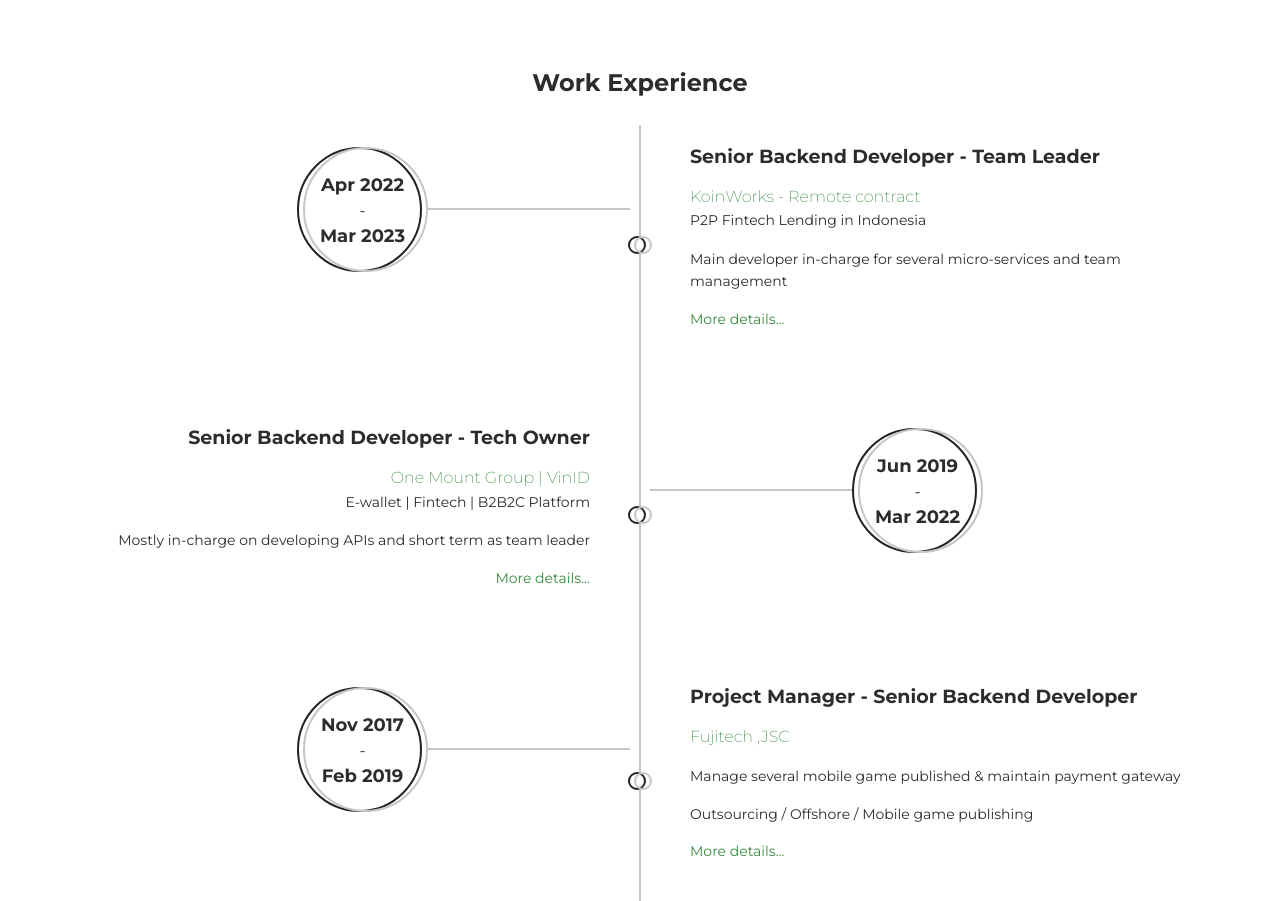
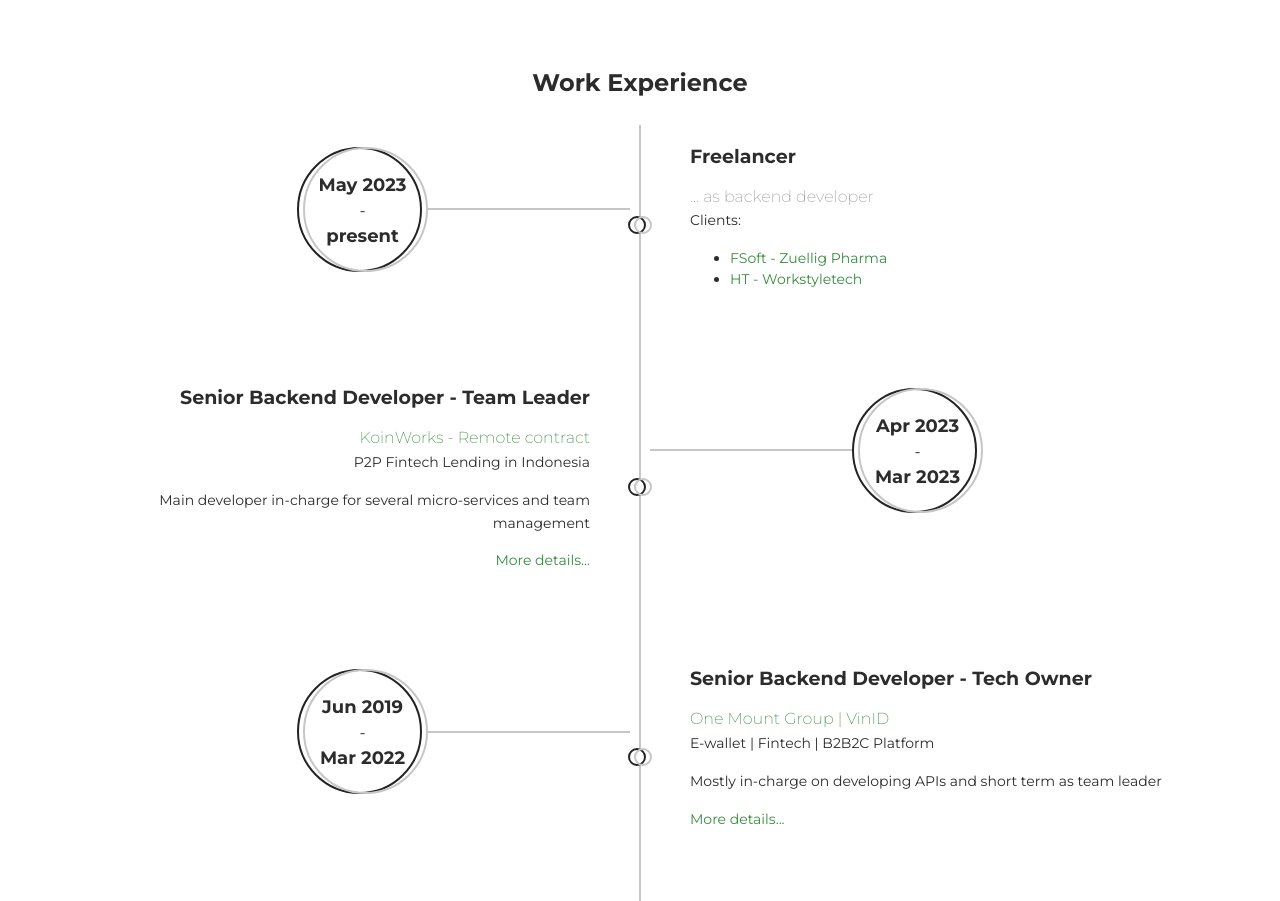
Before and after one commit to htv-longpv/resume, a plain HTML site: page index.html in a window 1280 px wide. Shown: the part 940-1841 px from the top of the page. Drawn offline with Linux system fonts and the light colour scheme.

Commit message:
* Update

```diff
--- a/index.html
+++ b/index.html
@@ -56,7 +56,7 @@
               <div class="content-center">
                 <div class="cc-profile-image"><a href="#"><img src="images/long.jpg" alt="Image" /></a></div>
                 <div class="h2 title">Long Pham Viet</div>
-                <p class="category text-white">Developer</p><a class="btn btn-primary smooth-scroll mr-2"
+                <p class="category text-white">DEV</p><a class="btn btn-primary smooth-scroll mr-2"
                   href="#about" data-aos="zoom-in" data-aos-anchor="data-aos-anchor">Contact Me</a><a
                   class="btn btn-primary" href="longpv_cv.pdf" data-aos="zoom-in" data-aos-anchor="data-aos-anchor">Download CV</a>
               </div>
@@ -122,7 +122,36 @@
               <div class="date-content">
                 <div class="date-outer">
                   <span class="date">
-                    <span class="month">Apr 2022</span><br />
+                    <span class="month">May 2023</span><br />
+                    - <br />
+                    <span class="month">present</span>
+                  </span>
+                </div>
+              </div>
+              <div class="timeline-content">
+                <h5 class="title">Freelancer</h5>
+                <p class="description">
+                  ... as backend developer
+                <p>
+                  Clients:
+                </p>
+                <ul>
+                  <li>
+                    <a href="https://www.zuelligpharma.com/">FSoft - Zuellig Pharma</a>
+                  </li>
+                  <li>
+                    <a href="https://workstyletech.com/">HT - Workstyletech</a>
+                  </li>
+                </ul>
+                </p>
+              </div>
+            </div>
+            <div class="timeline">
+              <div class="icon"></div>
+              <div class="date-content">
+                <div class="date-outer">
+                  <span class="date">
+                    <span class="month">Apr 2023</span><br />
                     - <br />
                     <span class="month">Mar 2023</span>
                   </span>
```
